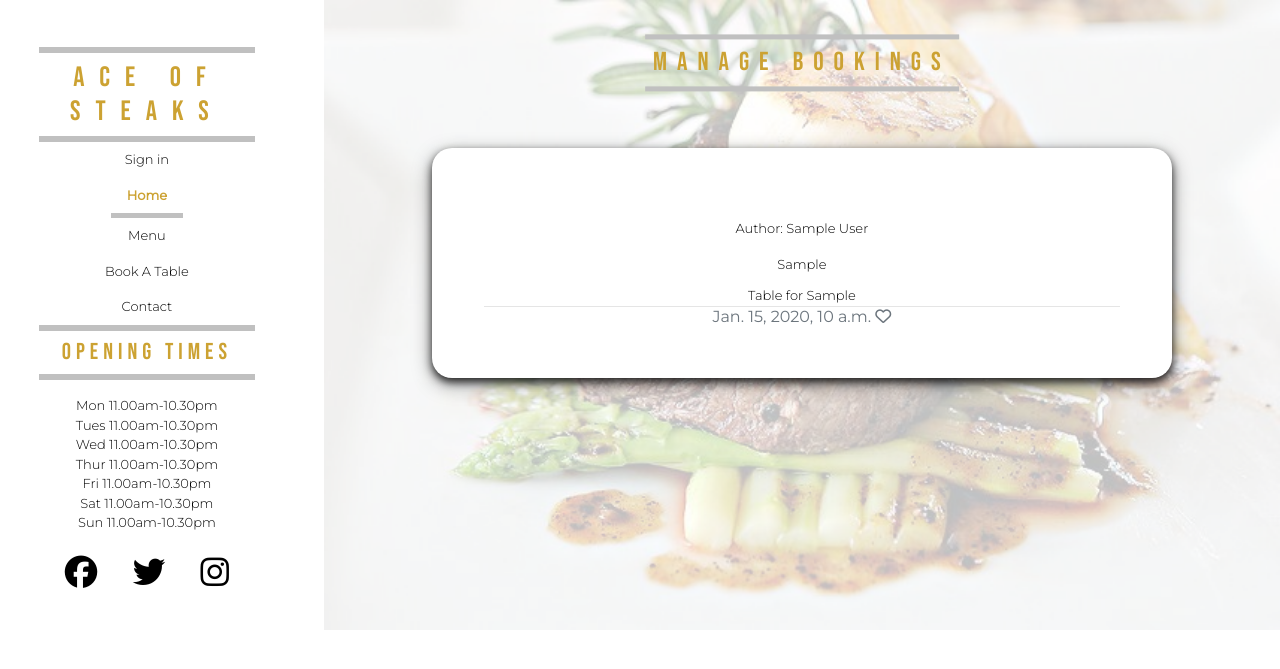
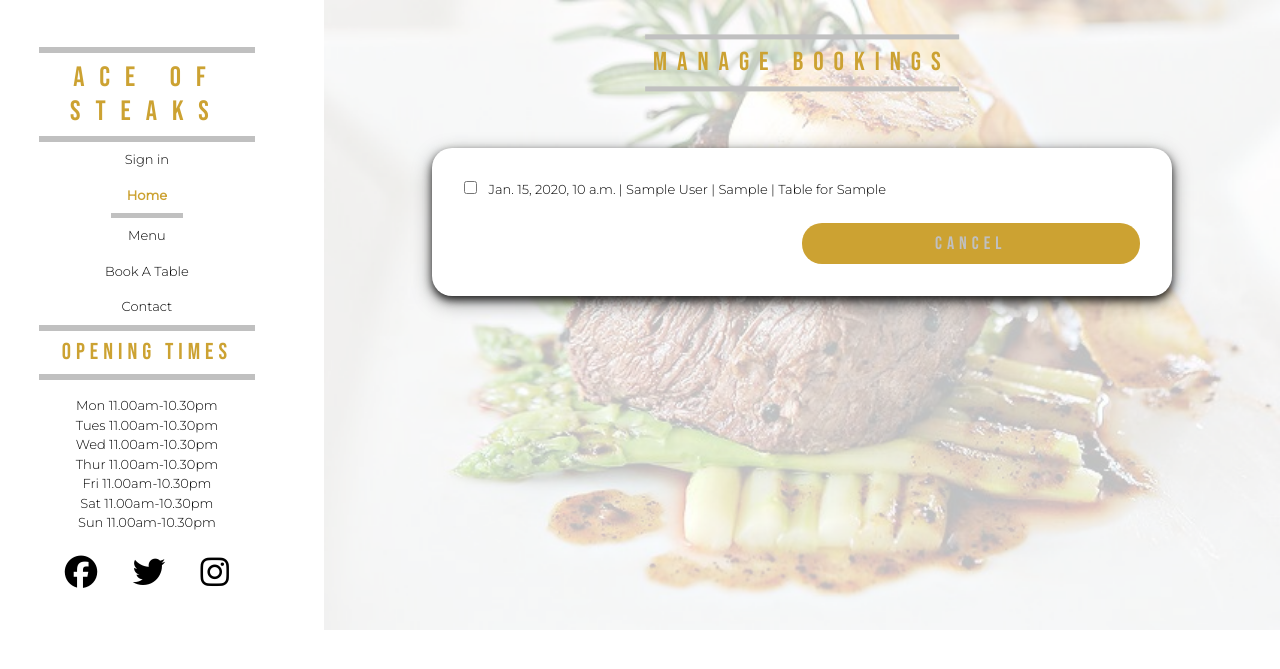
Before and after one commit to liamsmith3194/ace-of-steaks, a Django app: page / in a window 1280 px wide. Shown: the top 669 px of the page. Run offline with Django 3.2, Linux system fonts and the light colour scheme; tables that the repository leaves empty hold one stand-in row (values such as "Sample post"); some libraries are stand-ins or nearby versions.

Commit message:
Booking data showing in window across the screen with a checkbox

```diff
--- a/static/css/style.css
+++ b/static/css/style.css
@@ -335,3 +335,14 @@ body{
   background-color: #CCA232;
   color: #000000;
 }
+
+
+/* booking */
+
+.booking-data {
+  text-align: left;
+}
+
+#booking1 {
+  margin-right: 0.5rem;
+}
--- a/templates/bookings.html
+++ b/templates/bookings.html
@@ -2,68 +2,20 @@
 
 {% block content %}
 
+<h2>Manage Bookings</h2>
 
-<h2>Manage Bookings</h2>
-{% for booking in booking_list %}
 <div class="window">
-<div class="booking-data"></div>
+    {% for booking in booking_list %}
+    <div class="booking-data">
 
-<div class="card-body">
-    <div class="image-container">
-        {% if "placeholder" in post.featured_image.url %}
-        <img class="card-img-top" src="https://codeinstitute.s3.amazonaws.com/fullstack/blog/default.jpg">
-        {% else %}
-        <img class="card-img-top" src=" {{ post.featured_image.url }}">
-        {% endif %}
-        <div class="image-flash">
-            <p class="author">Author: {{ booking.booking_fname }} {{ booking.booking_lname }}</p>
-        </div>
+        <p><input type="checkbox" id="booking1" name="booking1" value="booking1">
+            <label for="booking1">{{ booking.booking_date}} | {{ booking.booking_fname }} {{ booking.booking_lname }} |
+                {{ booking.booking_location }} | Table for {{ booking.booking_quantity }}</label>
+        </p>
+
+        {% endfor %}
     </div>
-    <a href="#" class="post-link">
-        <p class="card-title">{{ booking.booking_location }}</p>
-        <p class="card-text">Table for {{ booking.booking_quantity }}</p>
-    </a>
-    <hr />
-    <p class="card-text text-muted h6">{{ booking.booking_date}} <i class="far fa-heart"></i>
-        {{ post.number_of_likes }}</p>
-</div>
-</div>
-{% if forloop.counter|divisibleby:3 %}
-</div>
+    <button type="submit" class="btn btn-sign-in">Cancel</button>
 </div>
 
-
-
-
-
-
-
-
-<div class="container-fluid">
-    <div class="row">
-
-        <!-- Blog Entries Column -->
-        <div class="col-12 mt-3 left">
-
-            <div class="row">
-                {% endif %}
-                {% endfor %}
-
-            </div>
-        </div>
-    </div>
-    {% if is_paginated %}
-    <nav aria-label="Page navigation">
-        <ul class="pagination justify-content-center">
-            {% if page_obj.has_previous %}
-            <li><a href="?page={{ page_obj.previous_page_number }}" class="page-link">&laquo; PREV </a></li>
-            {% endif %}
-            {% if page_obj.has_next %}
-            <li><a href="?page={{ page_obj.next_page_number }}" class="page-link"> NEXT &raquo;</a></li>
-
-            {% endif %}
-        </ul>
-    </nav>
-    {% endif %}
-</div>
 {%endblock%}
```
